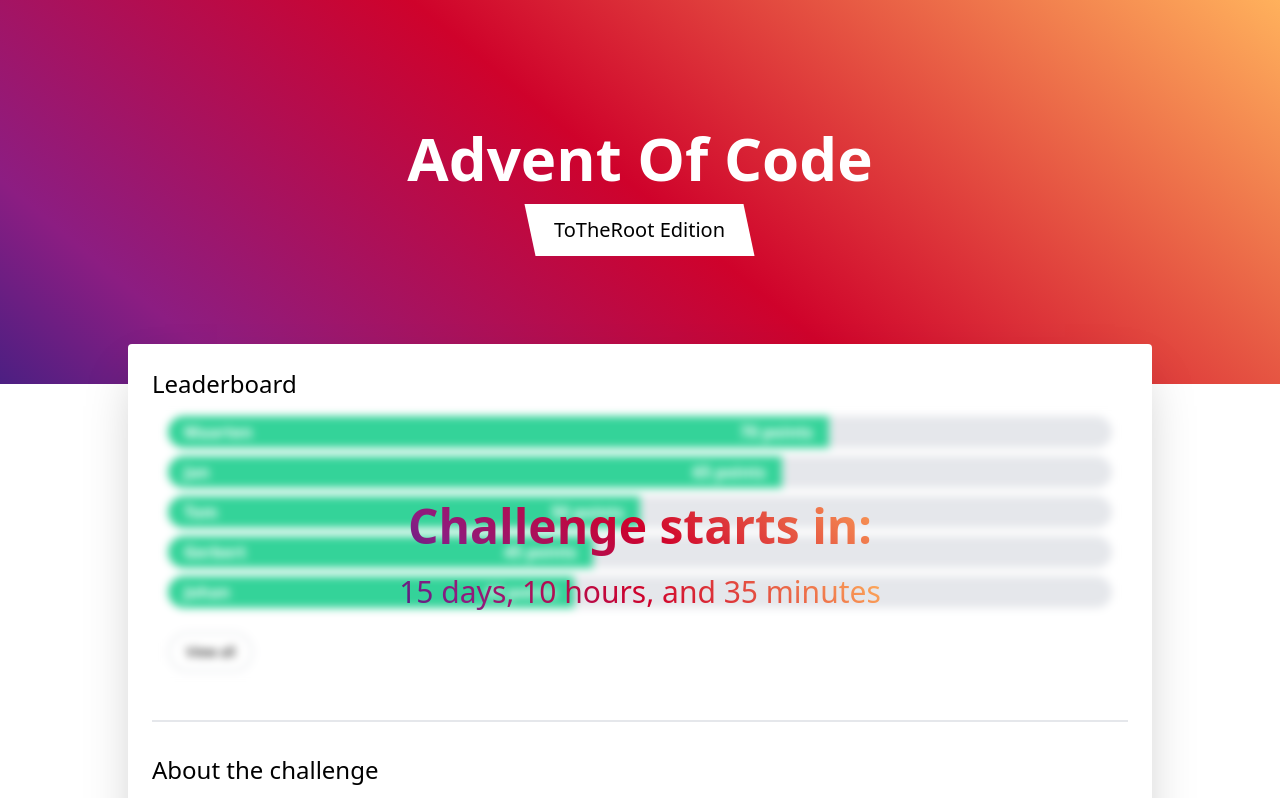
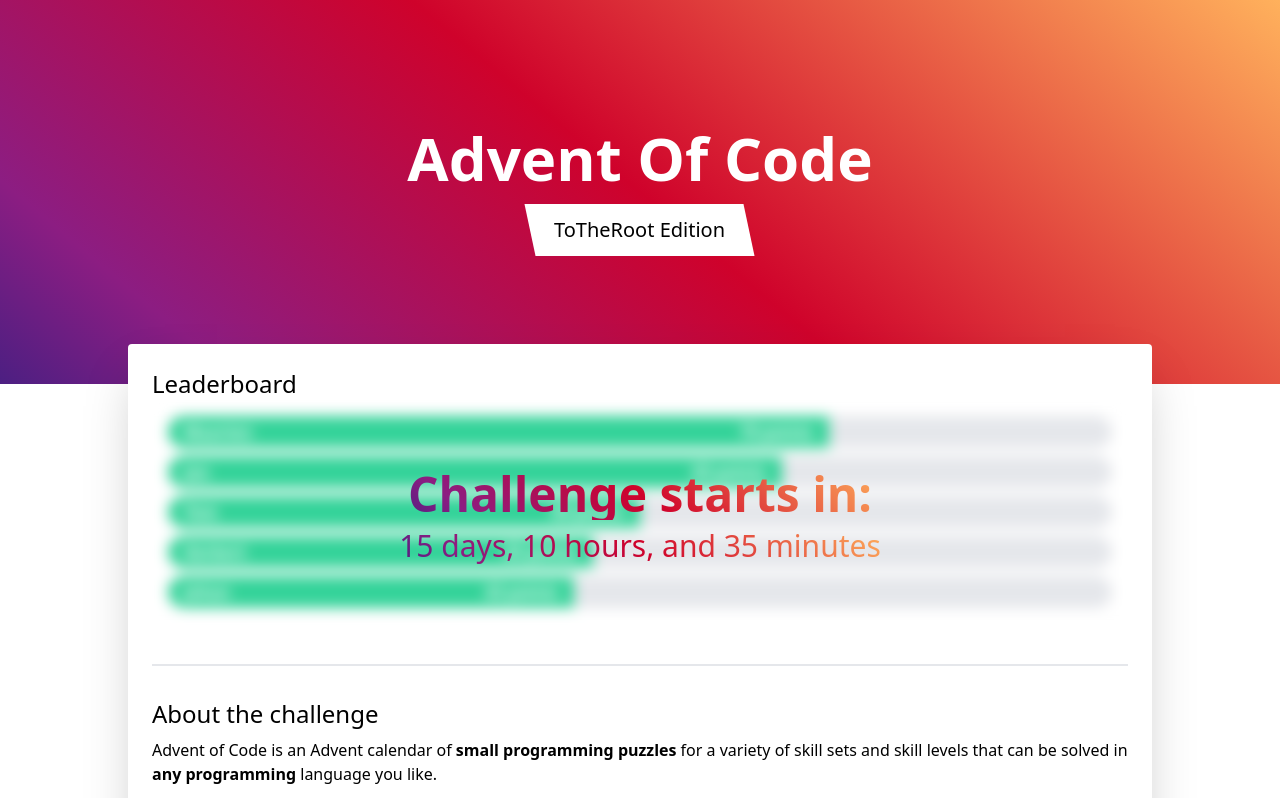
Before and after one commit to Ordina-MTech/advent-of-code, an Angular app: page / in a window 1280 px wide. Shown: the top 798 px of the page. Built offline with nearby package versions, Linux system fonts and the light colour scheme.

Commit message:
Format countdown

```diff
--- a/src/app/ranking-chart/ranking-chart.component.html
+++ b/src/app/ranking-chart/ranking-chart.component.html
@@ -1,11 +1,11 @@
 <div class="relative">
   <ng-container *ngIf="!hasStarted">
-    <div class="w-full h-full absolute backdrop-blur-sm backdrop-brightness-100"></div>
+    <div class="w-full h-full absolute backdrop-brightness-100" [style.backdrop-filter]="'blur(7px)'"></div>
     <div class="w-full h-full absolute flex justify-center items-center">
       <div class="text-center">
-        <h1 class="text-5xl leading-loose font-bold text-black gradient-text">Challenge starts in:</h1>
+        <h1 class="text-5xl font-bold text-black gradient-text" [style.line-height]="'1.1em'">Challenge starts in:</h1>
 
-        <p class="text-3xl text-black gradient-text">{{ formattedCountdown }}</p>
+        <p class="mt-2 text-3xl text-black gradient-text">{{ formattedCountdown }}</p>
       </div>
     </div>
   </ng-container>
@@ -23,6 +23,6 @@
       </div>
     </div>
 
-    <button class="text-black mt-4 px-4 py-2 border-2 rounded-full text-sm">View all</button>
+    <button class="text-black mt-4 px-4 py-2 border-2 rounded-full text-sm" *ngIf="hasStarted">View all</button>
   </div>
 </div>
```
